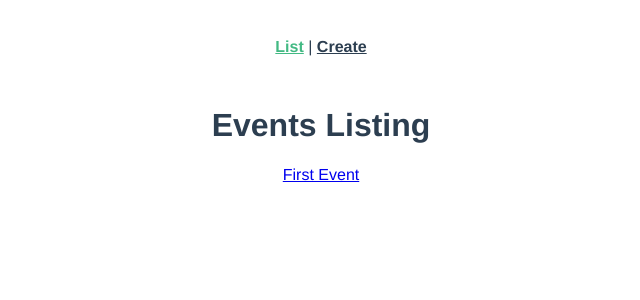
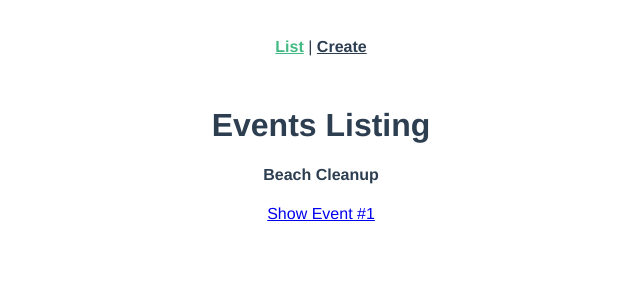
Before and after one commit to khaoxkongz/real-world-vue, a Vue app: page / in a window 1280 px wide. Shown: the top 300 px of the page, without its empty margins (319-959 px from the left). Built offline with nearby package versions, Linux system fonts and the light colour scheme.

Commit message:
feature: component nested within another component

```diff
--- a/src/components/EventCard.vue
+++ b/src/components/EventCard.vue
@@ -1,14 +1,15 @@
 <template>
-  <div></div>
+  <div>
+    <h4>{{ title }}</h4>
+  </div>
 </template>
 
 <script>
-import HelloWorld from '@/components/HelloWorld.vue';
-const comname = 'App';
 export default {
-  HelloWorld,
-  comname,
+  data() {
+    return {
+      title: 'Beach Cleanup',
+    };
+  },
 };
 </script>
-
-<style></style>
--- a/src/views/EventList.vue
+++ b/src/views/EventList.vue
@@ -1,10 +1,20 @@
 <template>
   <div>
     <h1>Events Listing</h1>
-    <p>
-      <router-link :to="{ name: 'event-show', params: { id: '1' } }"
-        >First Event</router-link
-      >
-    </p>
+    <EventCard />
+
+    <router-link :to="{ name: 'event-show', params: { id: '1' } }"
+      >Show Event #1</router-link
+    >
   </div>
 </template>
+
+<script>
+import EventCard from '@/components/EventCard.vue';
+
+export default {
+  components: {
+    EventCard,
+  },
+};
+</script>
```
